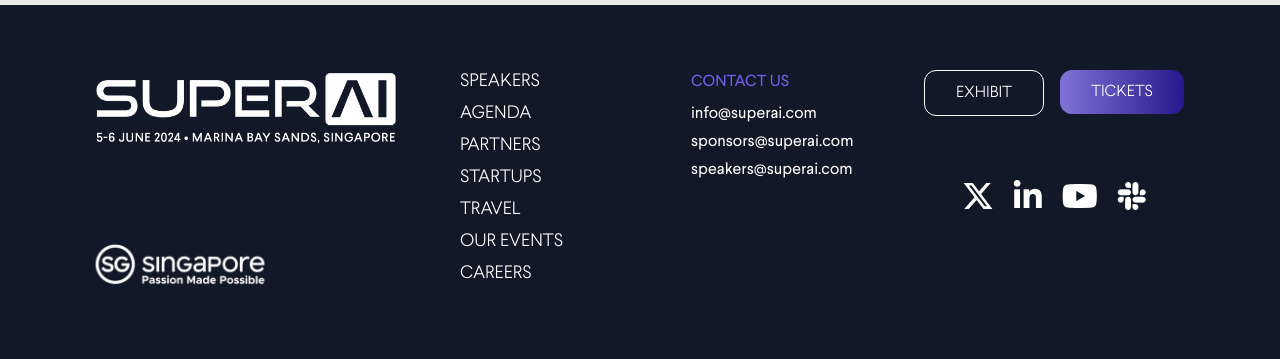
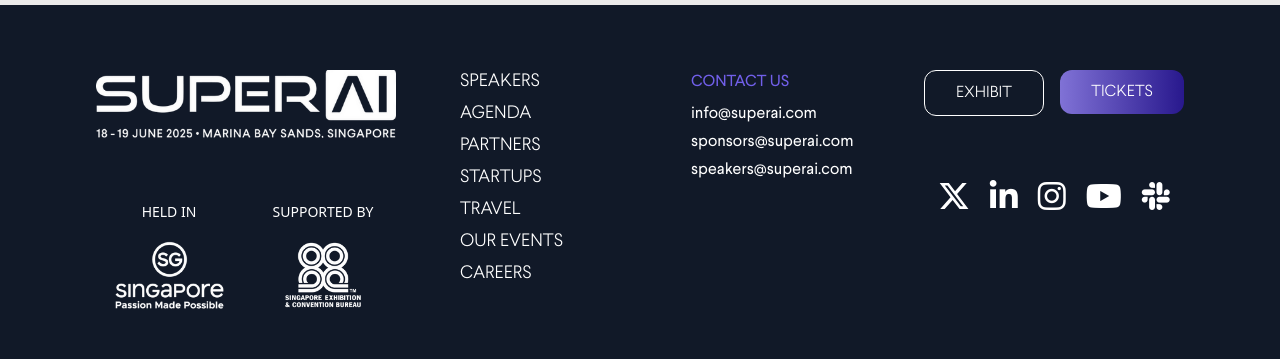
Before and after one commit to DarwinBlock/singapore-ai-week, a Next.js app: page / in a window 1280 px wide. Shown: the part 937-1296 px from the top of the page. Built offline with nearby package versions, Linux system fonts and the light colour scheme.

Commit message:
Add files via upload

```diff
--- a/components/Footer.jsx
+++ b/components/Footer.jsx
@@ -6,14 +6,21 @@
 					<div className="flex lg:justify-normal justify-between">
 						<div className="flex flex-col items-between h-full justify-between">
 							<a className="lg:block hidden" href="https://www.superai.com/">
-								<img className="lg:block hidden" width={300} src="/superai_footer.png" alt="SuperAI" />
+								<img className="lg:block hidden" width={300} src="/superai_footer.webp" alt="SuperAI" />
 							</a>
-							<img
-								className="lg:block hidden lg:self-start lg:mt-auto -ml-4"
-								width={200}
-								src="/Singapore_Tourism_Board_logo.webp"
-								alt="SuperAI"
-							/>
+
+							<div className="lg:block hidden flex mt-16 text-white justify-center items-center">
+								<div className="grid grid-cols-2 items-center gap-2">
+									<div className="text-center text-sm">HELD IN</div>
+									<div className="text-center text-sm">SUPPORTED BY</div>
+									<div className="flex text-sm text-center justify-center items-center">
+										<img className="" width={135} src="/SGlogo.webp" alt="SuperAI" />
+									</div>
+									<div className="w-full flex text-sm text-center justify-center items-center">
+										<img className="self-center" width={80} src="/SECB.webp" alt="SuperAI" />
+									</div>
+								</div>
+							</div>
 						</div>
 						<div className="flex flex-col md:text-base text-sm font-lassrietL space-y-[8px] lg:ml-16">
 							<a href="https://www.superai.com/speakers" target="blank" className="uppercase no-underline textWhite text-[18px] font-extralight">
@@ -69,6 +76,10 @@
 								<i className="text-[32px] text-center text-white fa-brands fa-linkedin-in"></i>
 							</a>
 
+							<a href="https://www.instagram.com/superai_conf" target="blank">
+								<i className="text-white text-[32px] fa-brands fa-instagram"></i>
+							</a>
+
 							<a href="https://www.youtube.com/@superai_conf" target="blank">
 								<i className="text-white text-[32px] fa-brands fa-youtube"></i>
 							</a>
@@ -93,14 +104,20 @@
 						</div>
 
 						<a className="lg:hidden block justify-center w-full flex flex-col" href="https://www.superai.com/">
-							<img className="lg:hidden block lg:mt-0 mt-6 self-center" width={220} src="/superai_footer.png" alt="SuperAI" />
+							<img className="lg:hidden block lg:mt-0 mt-6 self-center" width={220} src="/superai_footer.webp" alt="SuperAI" />
 
-							<img
-								className="lg:hidden block self-center lg:mt-auto -ml-4 mt-4"
-								width={200}
-								src="/Singapore_Tourism_Board_logo.webp"
-								alt="SuperAI"
-							/>
+							<div className="lg:hidden block flex mt-6 text-white justify-center items-center">
+								<div className="grid grid-cols-2 items-center gap-2">
+									<div className="text-center text-sm">HELD IN</div>
+									<div className="text-center text-sm">SUPPORTED BY</div>
+									<div className="flex text-sm text-center justify-center items-center">
+										<img className="" width={135} src="/SGlogo.webp" alt="SuperAI" />
+									</div>
+									<div className="w-full flex text-sm text-center justify-center items-center">
+										<img className="self-center" width={80} src="/SECB.webp" alt="SuperAI" />
+									</div>
+								</div>
+							</div>
 						</a>
 
 						<div className="space-x-5 lg:self-center lg:mt-16 mt-6 lg:flex hidden">
@@ -112,6 +129,10 @@
 
 							<a href="https://www.linkedin.com/company/superai-conference/" target="blank">
 								<i className="text-[32px] text-center text-white fa-brands fa-linkedin-in"></i>
+							</a>
+
+							<a href="https://www.instagram.com/superai_conf" target="blank">
+								<i className="text-white text-[32px] fa-brands fa-instagram"></i>
 							</a>
 
 							<a href="https://www.youtube.com/@superai_conf" target="blank">
```
